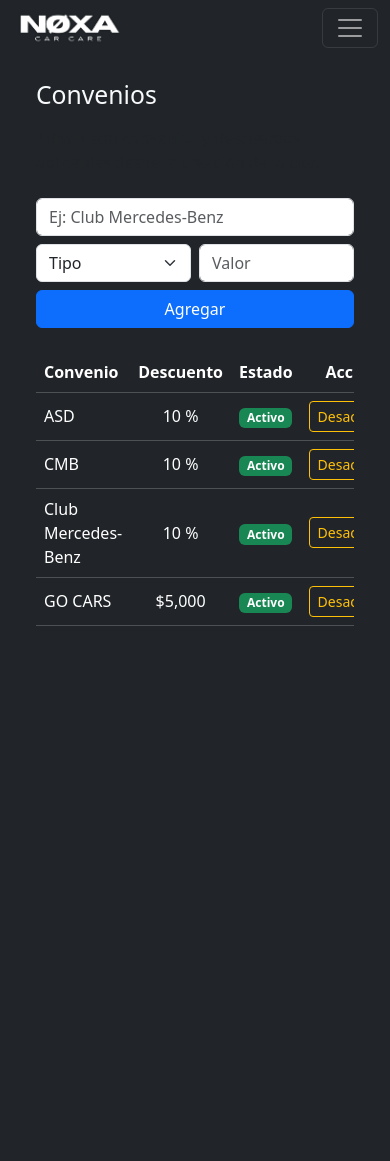
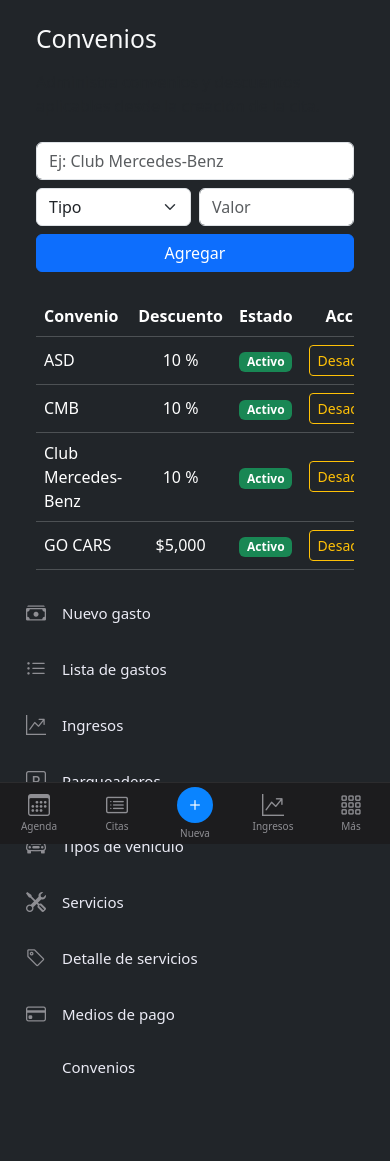
Before and after one commit to elsebastiann/agenda-detalling, a Flask app: page /agreements in a window 390 px wide. Before the commit the page ends 626 px from the top, so only its background shows below. Run offline with Flask 3, Linux system fonts and the light colour scheme; data comes from the database, SQL or seed files in the repository.

Commit message:
ios nav bar

```diff
--- a/templates/base.html
+++ b/templates/base.html
@@ -10,19 +10,154 @@
     href="https://cdn.jsdelivr.net/npm/bootstrap@5.3.3/dist/css/bootstrap.min.css"
     rel="stylesheet">
 
+  <!-- Bootstrap Icons -->
+  <link
+    href="https://cdn.jsdelivr.net/npm/bootstrap-icons@1.11.3/font/bootstrap-icons.min.css"
+    rel="stylesheet">
+
   <style>
     /* Navbar logo */
     .navbar-logo {
       height: 40px;
       width: auto;
       display: block;
-      /* helps when the logo is mostly white/transparent on a gray navbar */
       filter: drop-shadow(0 0 1px rgba(0,0,0,0.45));
     }
 
     .navbar-brand-text {
       font-weight: 700;
       letter-spacing: 0.2px;
+    }
+
+    /* ── Bottom nav (solo móvil) ── */
+    @media (max-width: 991.98px) {
+
+      /* Espacio para que el contenido no quede tapado por el bottom bar */
+      body {
+        padding-bottom: 70px;
+      }
+
+      /* Ocultar navbar superior en móvil */
+      nav.navbar {
+        display: none !important;
+      }
+
+      /* Bottom bar */
+      .bottom-nav {
+        display: flex;
+        position: fixed;
+        bottom: 0;
+        left: 0;
+        right: 0;
+        height: 62px;
+        background: #1c1c1e;
+        border-top: 1px solid #2c2c2e;
+        z-index: 1050;
+        align-items: stretch;
+        padding-bottom: env(safe-area-inset-bottom); /* notch de iPhone */
+      }
+
+      .bottom-nav .bn-item {
+        flex: 1;
+        display: flex;
+        flex-direction: column;
+        align-items: center;
+        justify-content: center;
+        gap: 3px;
+        color: #8e8e93;
+        text-decoration: none;
+        font-size: 10px;
+        font-weight: 500;
+        cursor: pointer;
+        background: none;
+        border: none;
+        padding: 0;
+        -webkit-tap-highlight-color: transparent;
+        transition: color 0.15s;
+      }
+
+      .bottom-nav .bn-item i {
+        font-size: 22px;
+        line-height: 1;
+      }
+
+      .bottom-nav .bn-item:active,
+      .bottom-nav .bn-item.active {
+        color: #ffffff;
+      }
+
+      /* Botón "+" resaltado */
+      .bottom-nav .bn-item.bn-primary i {
+        background: #0a84ff;
+        color: #fff;
+        border-radius: 50%;
+        width: 36px;
+        height: 36px;
+        display: flex;
+        align-items: center;
+        justify-content: center;
+        font-size: 20px;
+      }
+
+      /* Dropdown "más" dentro del bottom bar */
+      .bottom-nav .bn-more-menu {
+        position: fixed;
+        bottom: 66px;
+        left: 0;
+        right: 0;
+        background: #2c2c2e;
+        border-top: 1px solid #3a3a3c;
+        border-radius: 16px 16px 0 0;
+        padding: 12px 0 8px;
+        z-index: 1049;
+        display: none;
+      }
+
+      .bottom-nav .bn-more-menu.show {
+        display: block;
+      }
+
+      .bn-more-menu a {
+        display: flex;
+        align-items: center;
+        gap: 14px;
+        padding: 13px 24px;
+        color: #ebebf5;
+        text-decoration: none;
+        font-size: 15px;
+      }
+
+      .bn-more-menu a i {
+        font-size: 20px;
+        color: #8e8e93;
+        width: 24px;
+        text-align: center;
+      }
+
+      .bn-more-menu a:active {
+        background: #3a3a3c;
+      }
+
+      /* Overlay para cerrar el menú "más" */
+      .bn-overlay {
+        display: none;
+        position: fixed;
+        inset: 0;
+        z-index: 1048;
+      }
+
+      .bn-overlay.show {
+        display: block;
+      }
+    }
+
+    /* En desktop el bottom nav no existe */
+    @media (min-width: 992px) {
+      .bottom-nav,
+      .bn-more-menu,
+      .bn-overlay {
+        display: none !important;
+      }
     }
   </style>
 
@@ -152,5 +287,64 @@
 
 <script src="https://cdn.jsdelivr.net/npm/bootstrap@5.3.3/dist/js/bootstrap.bundle.min.js"></script>
 {% block extra_scripts %}{% endblock %}
+
+<!-- ── Bottom nav (solo móvil) ── -->
+<div class="bn-overlay" id="bnOverlay" onclick="closeBnMenu()"></div>
+
+<div class="bn-more-menu" id="bnMoreMenu">
+  <a href="{{ url_for('expenses_new') }}"><i class="bi bi-cash-stack"></i> Nuevo gasto</a>
+  <a href="{{ url_for('expenses_list') }}"><i class="bi bi-list-ul"></i> Lista de gastos</a>
+  <a href="{{ url_for('sales_list') }}"><i class="bi bi-graph-up-arrow"></i> Ingresos</a>
+  <a href="{{ url_for('parking_list') }}"><i class="bi bi-p-square"></i> Parqueaderos</a>
+  <hr style="border-color:#3a3a3c; margin: 4px 24px;">
+  <a href="{{ url_for('vehicle_types_list') }}"><i class="bi bi-car-front"></i> Tipos de vehículo</a>
+  <a href="{{ url_for('services_view') }}"><i class="bi bi-tools"></i> Servicios</a>
+  <a href="{{ url_for('service_prices_list') }}"><i class="bi bi-tag"></i> Detalle de servicios</a>
+  <a href="{{ url_for('payment_methods_list') }}"><i class="bi bi-credit-card"></i> Medios de pago</a>
+  <a href="{{ url_for('agreements_list') }}"><i class="bi bi-handshake"></i> Convenios</a>
+</div>
+
+<nav class="bottom-nav">
+  <a class="bn-item" href="{{ url_for('calendar_view') }}">
+    <i class="bi bi-calendar3"></i>
+    <span>Agenda</span>
+  </a>
+  <a class="bn-item" href="{{ url_for('appointments_list') }}">
+    <i class="bi bi-card-list"></i>
+    <span>Citas</span>
+  </a>
+  <a class="bn-item bn-primary" href="{{ url_for('new_appointment') }}">
+    <i class="bi bi-plus"></i>
+    <span>Nueva</span>
+  </a>
+  <a class="bn-item" href="{{ url_for('sales_list') }}">
+    <i class="bi bi-graph-up-arrow"></i>
+    <span>Ingresos</span>
+  </a>
+  <button class="bn-item" onclick="toggleBnMenu()">
+    <i class="bi bi-grid-3x3-gap"></i>
+    <span>Más</span>
+  </button>
+</nav>
+
+<script>
+  function toggleBnMenu() {
+    var menu = document.getElementById('bnMoreMenu');
+    var overlay = document.getElementById('bnOverlay');
+    var isOpen = menu.classList.contains('show');
+    if (isOpen) {
+      menu.classList.remove('show');
+      overlay.classList.remove('show');
+    } else {
+      menu.classList.add('show');
+      overlay.classList.add('show');
+    }
+  }
+  function closeBnMenu() {
+    document.getElementById('bnMoreMenu').classList.remove('show');
+    document.getElementById('bnOverlay').classList.remove('show');
+  }
+</script>
+
 </body>
 </html>
```
